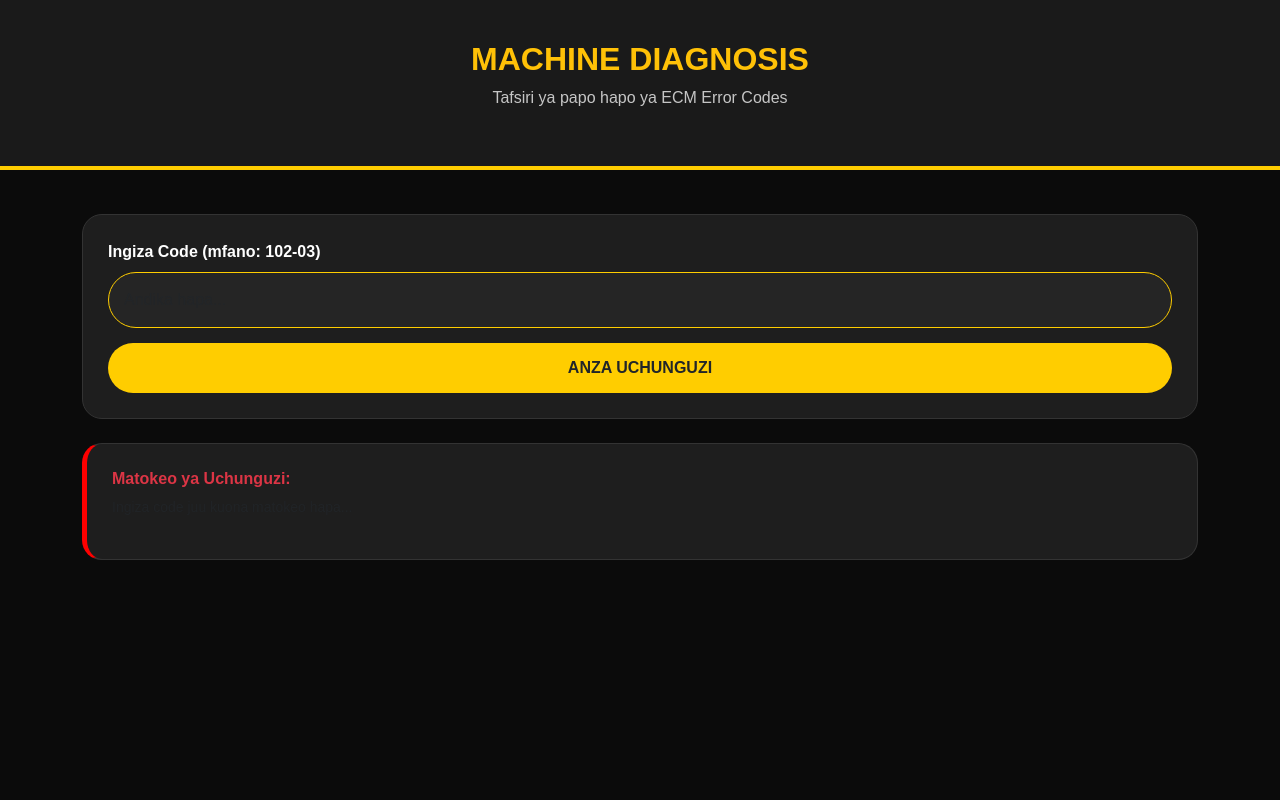
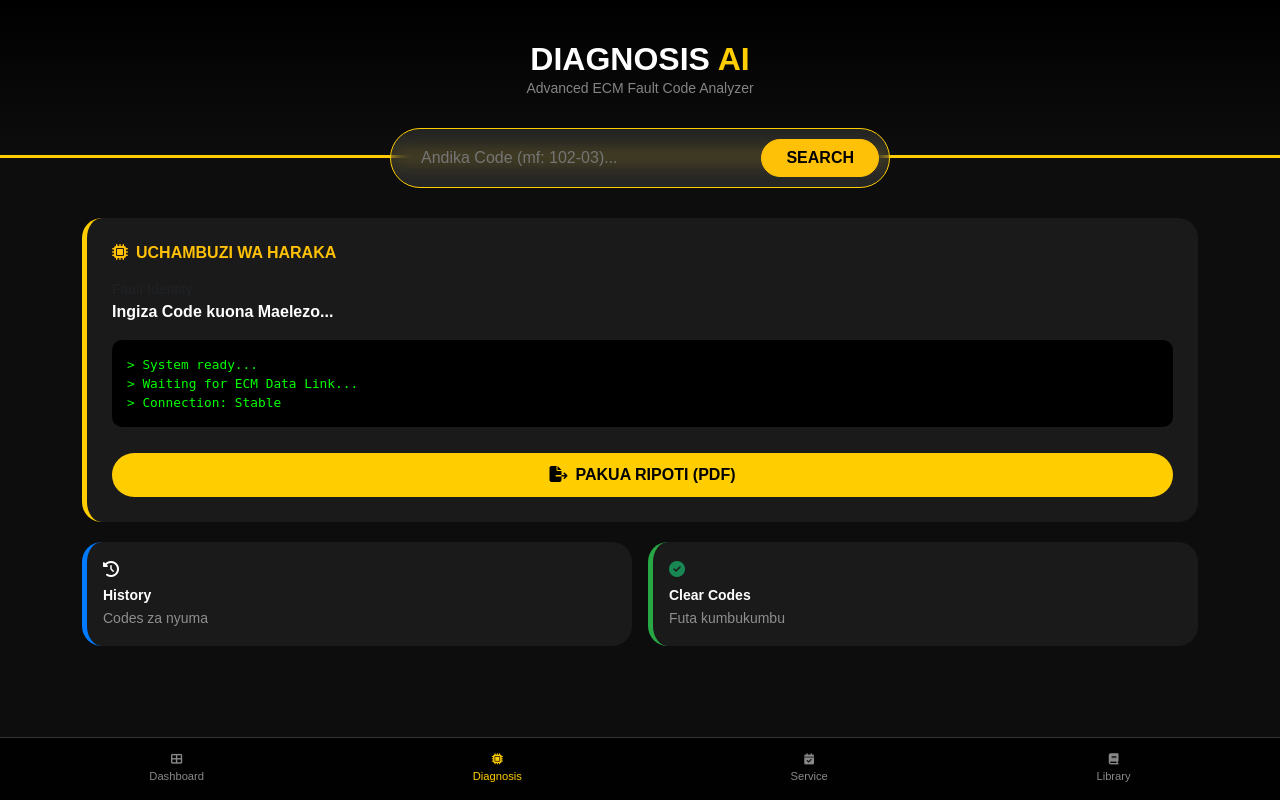
Before and after one commit to benmass1/doctor-mitambo, a Python web app: template app/templates/diagnosis.html in a window 1280 px wide. Run offline with Jinja, Linux system fonts and the light colour scheme; the template is opened without the code that fills it, so the values that code supplies are empty.

Commit message:
Update diagnosis.html

```diff
--- a/app/templates/diagnosis.html
+++ b/app/templates/diagnosis.html
@@ -7,30 +7,80 @@
     <link href="https://cdn.jsdelivr.net/npm/bootstrap@5.3.0/dist/css/bootstrap.min.css" rel="stylesheet">
     <link rel="stylesheet" href="https://cdnjs.cloudflare.com/ajax/libs/font-awesome/6.4.0/css/all.min.css">
     <style>
-        body { background-color: #0b0b0b; color: #fff; font-family: sans-serif; }
-        .hero-header { background: #1a1a1a; padding: 40px 20px; border-bottom: 4px solid #FFCD00; }
-        .diag-card { background: #1e1e1e; border-radius: 20px; padding: 25px; border: 1px solid #333; margin-top: 20px; }
-        .form-control { background: #252525; border: 1px solid #FFCD00; color: #fff; border-radius: 50px; padding: 15px; }
-        .btn-chambua { background: #FFCD00; font-weight: bold; border-radius: 50px; width: 100%; padding: 12px; margin-top: 15px; }
+        :root { --cat: #FFCD00; --bg: #0d0d0d; --card: #1a1a1a; }
+        body { background-color: var(--bg); color: #fff; font-family: sans-serif; padding-bottom: 80px; }
+
+        /* Header Section */
+        .diag-header { background: linear-gradient(180deg, #000 0%, var(--bg) 100%); padding: 40px 20px; border-bottom: 3px solid var(--cat); text-align: center; }
+
+        /* Input Area */
+        .search-area { max-width: 500px; margin: -30px auto 30px; background: rgba(255,255,255,0.1); backdrop-filter: blur(10px); padding: 10px; border-radius: 50px; border: 1px solid var(--cat); display: flex; }
+        .search-area input { background: transparent; border: none; color: #fff; width: 100%; padding-left: 20px; outline: none; }
+
+        /* Diagnostic Cards */
+        .result-card { background: var(--card); border-radius: 20px; padding: 25px; margin-bottom: 20px; border-left: 5px solid var(--cat); }
+        .log-box { background: #000; border-radius: 10px; padding: 15px; font-family: monospace; font-size: 0.8rem; color: #0f0; max-height: 200px; overflow-y: auto; }
+
+        /* Action Buttons */
+        .btn-action { background: var(--cat); color: #000; font-weight: bold; border-radius: 50px; padding: 10px 20px; border: none; transition: 0.3s; width: 100%; margin-top: 10px; }
+
+        /* Bottom Nav */
+        .bottom-nav { position: fixed; bottom: 0; width: 100%; background: rgba(0,0,0,0.9); display: flex; justify-content: space-around; padding: 15px; border-top: 1px solid #333; }
+        .nav-item { color: #888; text-decoration: none; text-align: center; font-size: 0.7rem; }
+        .active { color: var(--cat); }
     </style>
 </head>
 <body>
-    <div class="hero-header text-center">
-        <h2 class="text-warning fw-bold">MACHINE DIAGNOSIS</h2>
-        <p class="opacity-75">Tafsiri ya papo hapo ya ECM Error Codes</p>
+
+    <div class="diag-header">
+        <h2 class="fw-bold mb-0">DIAGNOSIS <span style="color:var(--cat)">AI</span></h2>
+        <p class="small opacity-50">Advanced ECM Fault Code Analyzer</p>
     </div>
 
-    <div class="container py-4">
-        <div class="diag-card">
-            <label class="mb-2 fw-bold">Ingiza Code (mfano: 102-03)</label>
-            <input type="text" class="form-control" placeholder="Andika hapa...">
-            <button class="btn btn-chambua">ANZA UCHUNGUZI</button>
+    <div class="container">
+        <div class="search-area">
+            <input type="text" placeholder="Andika Code (mf: 102-03)...">
+            <button class="btn btn-warning rounded-pill px-4 fw-bold">SEARCH</button>
         </div>
 
-        <div class="diag-card mt-4" style="border-left: 5px solid red;">
-            <h6 class="text-danger fw-bold">Matokeo ya Uchunguzi:</h6>
-            <p class="small text-muted">Ingiza code juu kuona matokeo hapa...</p>
+        <div class="result-card">
+            <h6 class="text-warning fw-bold mb-3"><i class="fas fa-microchip me-2"></i>UCHAMBUZI WA HARAKA</h6>
+            <div class="mb-3">
+                <small class="text-muted d-block">Fault Identity:</small>
+                <span class="fw-bold">Ingiza Code kuona Maelezo...</span>
+            </div>
+            <div class="log-box mb-3">
+                > System ready...<br>
+                > Waiting for ECM Data Link...<br>
+                > Connection: Stable
+            </div>
+            <button class="btn-action"><i class="fas fa-file-export me-2"></i>PAKUA RIPOTI (PDF)</button>
+        </div>
+
+        <div class="row g-3">
+            <div class="col-6">
+                <div class="result-card p-3" style="border-left-color: #007bff;">
+                    <i class="fas fa-history mb-2"></i>
+                    <div class="small fw-bold">History</div>
+                    <small class="opacity-50">Codes za nyuma</small>
+                </div>
+            </div>
+            <div class="col-6">
+                <div class="result-card p-3" style="border-left-color: #28a745;">
+                    <i class="fas fa-check-circle mb-2 text-success"></i>
+                    <div class="small fw-bold">Clear Codes</div>
+                    <small class="opacity-50">Futa kumbukumbu</small>
+                </div>
+            </div>
         </div>
     </div>
+
+    <div class="bottom-nav">
+        <a href="index.html" class="nav-item"><i class="fas fa-th-large d-block mb-1"></i> Dashboard</a>
+        <a href="diagnosis.html" class="nav-item active"><i class="fas fa-microchip d-block mb-1"></i> Diagnosis</a>
+        <a href="maintenance.html" class="nav-item"><i class="fas fa-calendar-check d-block mb-1"></i> Service</a>
+        <a href="library.html" class="nav-item"><i class="fas fa-book d-block mb-1"></i> Library</a>
+    </div>
+
 </body>
 </html>
```
